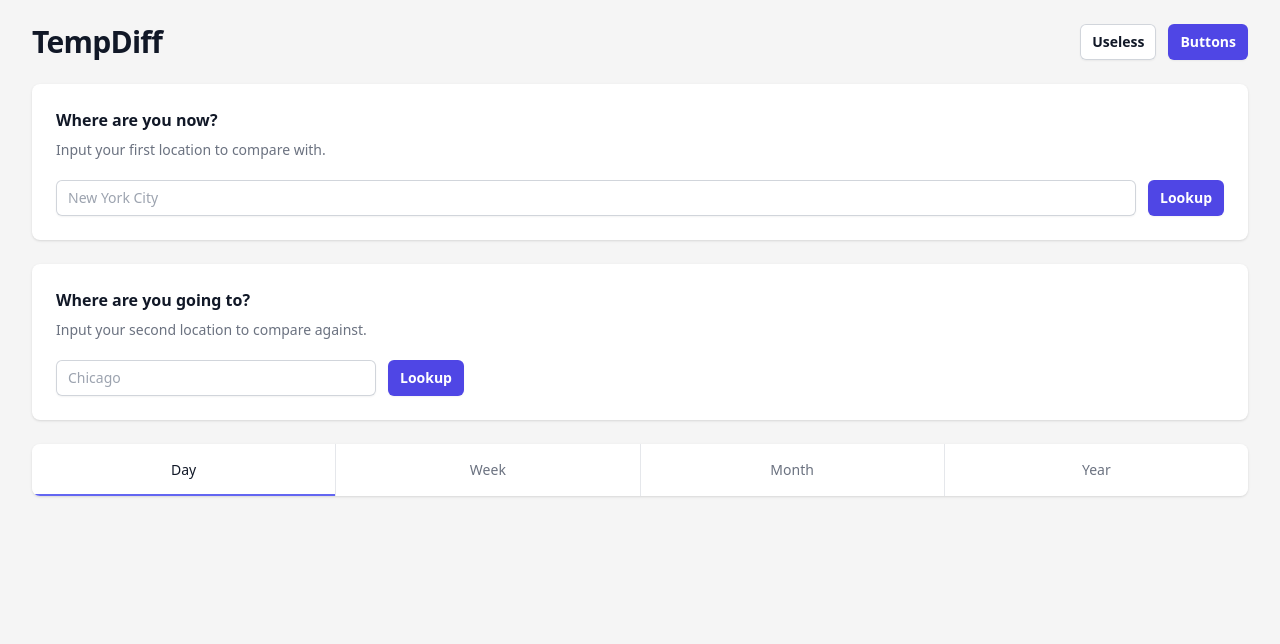
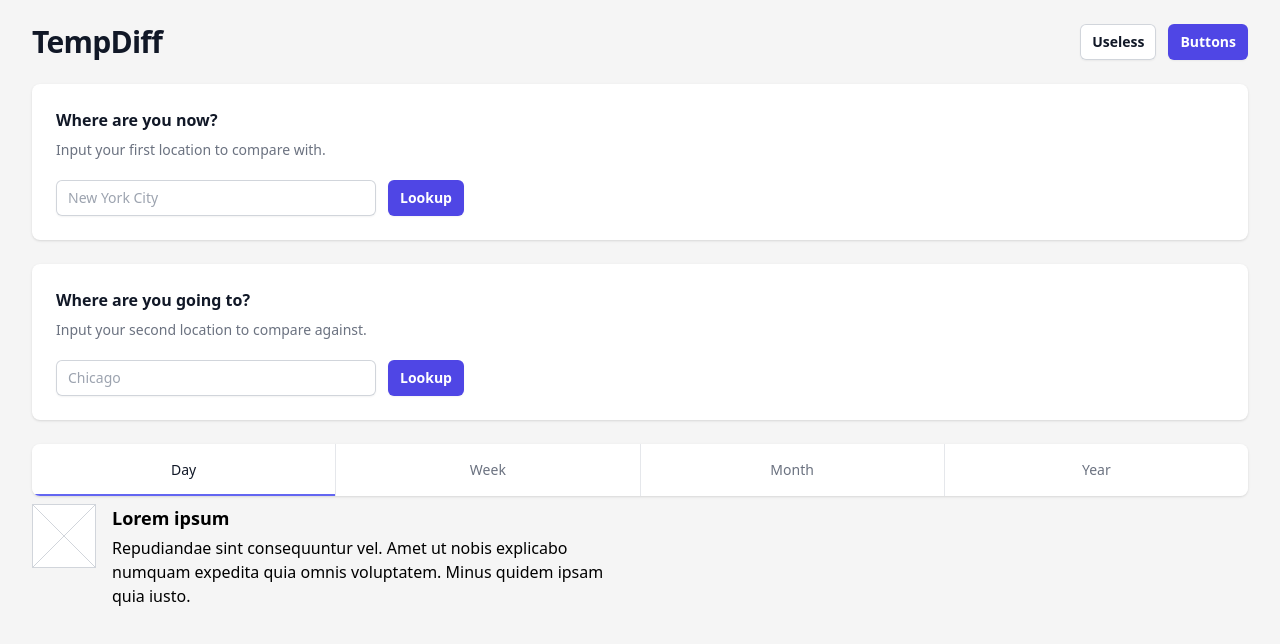
Before and after one commit to runkaiz/TempDiff, a SvelteKit app: page / in a window 1280 px wide. Shown: the top 644 px of the page. Built offline with nearby package versions, Linux system fonts and the light colour scheme.

Commit message:
Add some code for the diff section.

```diff
--- /dev/null
+++ b/src/lib/components/WeatherItem.svelte
@@ -0,0 +1,29 @@
+<script>
+	export let icon;
+	export let condition = 'Lorem ipsum';
+	export let description =
+		'Repudiandae sint consequuntur vel. Amet ut nobis explicabo numquam expedita quia omnis voluptatem. Minus quidem ipsam quia iusto.';
+</script>
+
+<div class="flex">
+	<div class="mr-4 flex-shrink-0">
+		{#if !icon}
+			<svg
+				class="h-16 w-16 border border-gray-300 bg-white text-gray-300"
+				preserveAspectRatio="none"
+				stroke="currentColor"
+				fill="none"
+				viewBox="0 0 200 200"
+				aria-hidden="true"
+			>
+				<path vector-effect="non-scaling-stroke" stroke-width="1" d="M0 0l200 200M0 200L200 0" />
+			</svg>
+		{/if}
+	</div>
+	<div>
+		<h4 class="text-lg font-bold">{condition}</h4>
+		<p class="mt-1">
+			{description}
+		</p>
+	</div>
+</div>
--- a/src/routes/+page.svelte
+++ b/src/routes/+page.svelte
@@ -1,6 +1,14 @@
 <script>
+	import WeatherItem from '$lib/components/WeatherItem.svelte';
+
 	let firstQuery = '';
 	let secondQuery = '';
+
+	let firstLat = 0;
+	let firstLon = 0;
+
+	let secondLat = 0;
+	let secondLon = 0;
 
 	let day = true;
 	let week = false;
@@ -14,7 +22,7 @@
 		year = selected == 'year' ? true : false;
 	}
 
-	async function lookUp(query) {
+	async function lookUp(query, slot) {
 		try {
 			const options = {
 				method: 'GET'
@@ -26,8 +34,16 @@
 					query: query
 				});
 			const response = await fetch(url, options);
+			const parsed = await response.json();
+			const { lat, lon } = parsed[0];
 
-			console.log(await response.json());
+			if (slot == 0) {
+				firstLat = lat;
+				firstLon = lon;
+			} else {
+				secondLat = lat;
+				secondLon = lon;
+			}
 		} catch (error) {
 			console.error(error);
 		}
@@ -67,7 +83,7 @@
 					<p>Input your first location to compare with.</p>
 				</div>
 				<form class="mt-5 sm:flex sm:items-center">
-					<div class="w-full sm:m ax-w-xs">
+					<div class="w-full sm:max-w-xs">
 						<input
 							type="search"
 							class="block w-full rounded-md border-0 py-1.5 text-gray-900 shadow-sm ring-1 ring-inset ring-gray-300 placeholder:text-gray-400 focus:ring-2 focus:ring-inset focus:ring-indigo-600 sm:text-sm sm:leading-6"
@@ -78,7 +94,7 @@
 					<button
 						class="mt-3 inline-flex w-full items-center justify-center rounded-md bg-indigo-600 px-3 py-2 text-sm font-semibold text-white shadow-sm hover:bg-indigo-500 focus-visible:outline focus-visible:outline-2 focus-visible:outline-offset-2 focus-visible:outline-indigo-600 sm:ml-3 sm:mt-0 sm:w-auto"
 						on:click={() => {
-							lookUp(firstQuery);
+							lookUp(firstQuery, 0);
 						}}>Lookup</button
 					>
 				</form>
@@ -105,7 +121,7 @@
 					<button
 						class="mt-3 inline-flex w-full items-center justify-center rounded-md bg-indigo-600 px-3 py-2 text-sm font-semibold text-white shadow-sm hover:bg-indigo-500 focus-visible:outline focus-visible:outline-2 focus-visible:outline-offset-2 focus-visible:outline-indigo-600 sm:ml-3 sm:mt-0 sm:w-auto"
 						on:click={() => {
-							lookUp(secondQuery);
+							lookUp(secondQuery, 1);
 						}}>Lookup</button
 					>
 				</form>
@@ -114,7 +130,6 @@
 	</div>
 
 	<div class="mx-auto max-w-7xl sm:px-6 lg:px-8">
-		<div>
 		<div class="hidden sm:block">
 			<nav class="isolate flex divide-x divide-gray-200 rounded-lg shadow" aria-label="Tabs">
 				<!-- Current: "text-gray-900", Default: "text-gray-500 hover:text-gray-700" -->
@@ -193,5 +208,10 @@
 			</nav>
 		</div>
 	</div>
+
+	<div class="mx-auto max-w-7xl sm:px-6 lg:px-8">
+		<div class="grid grid-cols-2 mt-2">
+			<WeatherItem />
+		</div>
 	</div>
 </main>
--- a/src/routes/geolookup/+server.js
+++ b/src/routes/geolookup/+server.js
@@ -18,12 +18,14 @@ export async function GET({ url }) {
 
 	try {
 		const response = await fetch(string, options);
+		return response;
+
 		const parsed = await response.json();
 		const { lat, lon } = parsed[0];
 
 		const openweatherURI = `https://api.openweathermap.org/data/3.0/onecall?lat=${lat}&lon=${lon}&appid=${OPENWEATHERAPI}`;
 		const weatherOptions = {
-			method: 'GET',
+			method: 'GET'
 		};
 
 		try {
```
Also changed, not shown: src/routes/+page.server.js (deleted). Lines whose indentation alone changed are shown as unchanged.
